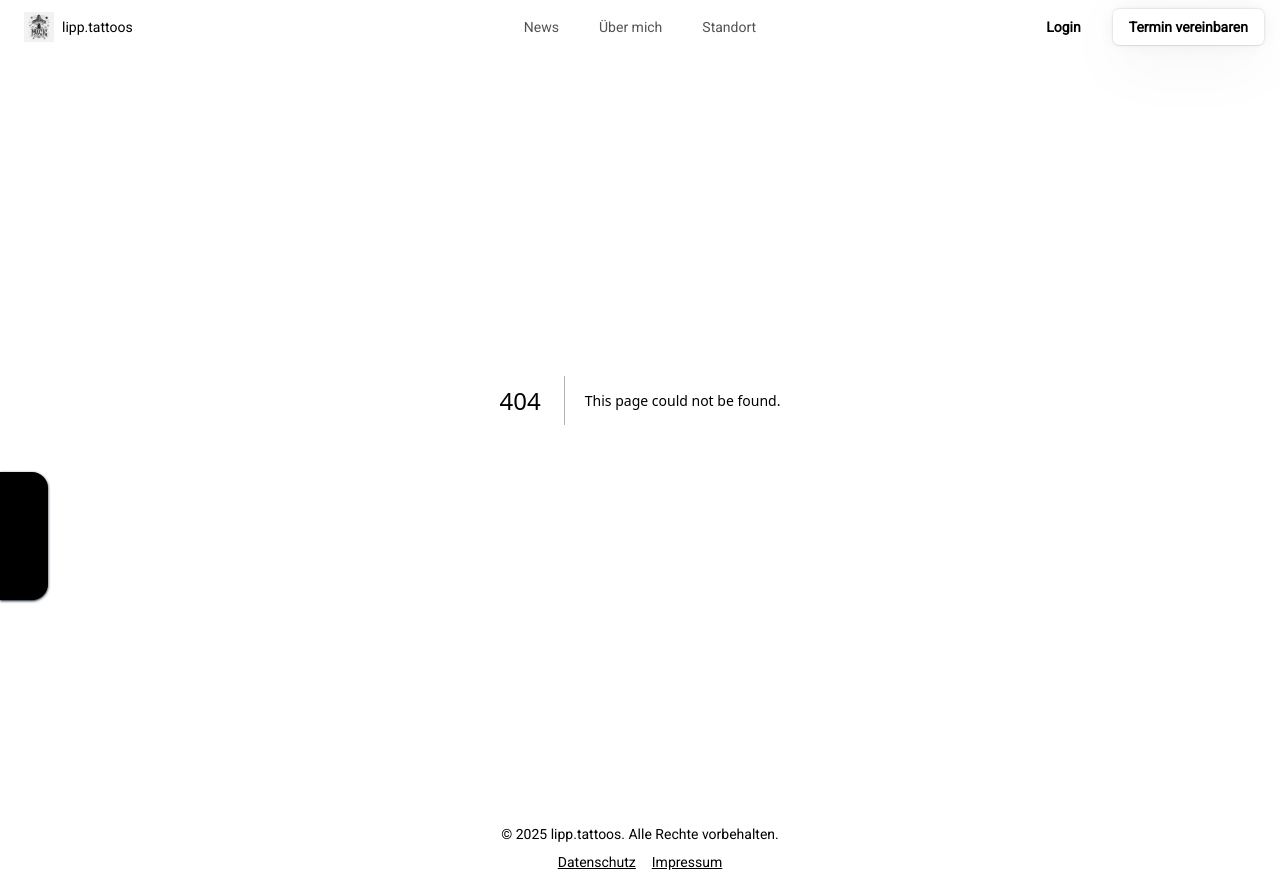
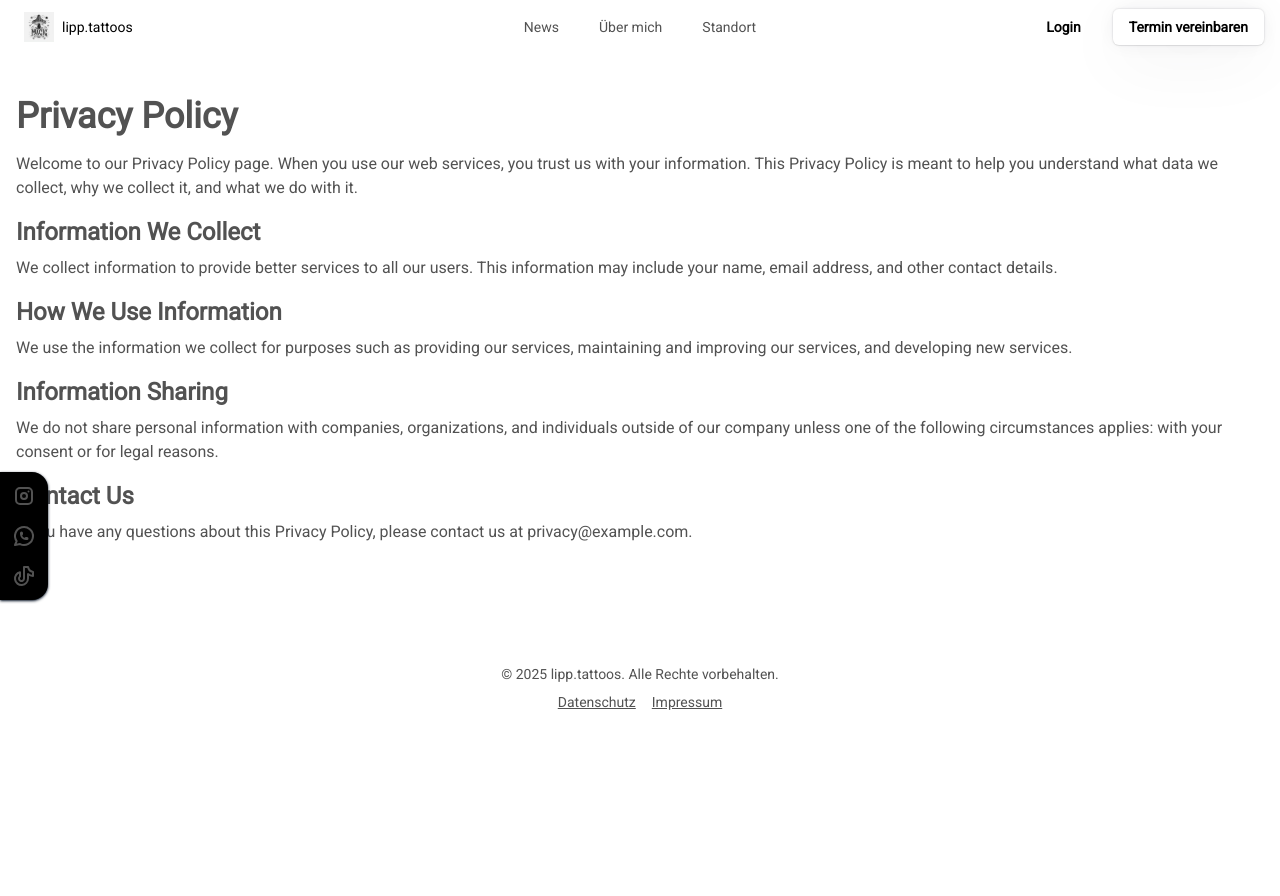
Before and after one commit to mariokreitz/blog-with-simple-cms, a Next.js app: page /pages/privacy in a window 1280 px wide. Before the commit this address had no page. After the commit the page ends 800 px from the top, so only its background shows below. Built offline with nearby package versions, Linux system fonts and the light colour scheme.

Commit message:
Create page.tsx

```diff
--- /dev/null
+++ b/app/pages/privacy/page.tsx
@@ -0,0 +1,40 @@
+import React from "react";
+
+const page = () => {
+  return (
+    <div className="container mx-auto px-4 py-24">
+      <h1 className="mb-4 text-4xl font-bold">Privacy Policy</h1>
+      <p className="mb-4">
+        Welcome to our Privacy Policy page. When you use our web services, you
+        trust us with your information. This Privacy Policy is meant to help you
+        understand what data we collect, why we collect it, and what we do with
+        it.
+      </p>
+      <h2 className="mb-2 text-2xl font-semibold">Information We Collect</h2>
+      <p className="mb-4">
+        We collect information to provide better services to all our users. This
+        information may include your name, email address, and other contact
+        details.
+      </p>
+      <h2 className="mb-2 text-2xl font-semibold">How We Use Information</h2>
+      <p className="mb-4">
+        We use the information we collect for purposes such as providing our
+        services, maintaining and improving our services, and developing new
+        services.
+      </p>
+      <h2 className="mb-2 text-2xl font-semibold">Information Sharing</h2>
+      <p className="mb-4">
+        We do not share personal information with companies, organizations, and
+        individuals outside of our company unless one of the following
+        circumstances applies: with your consent or for legal reasons.
+      </p>
+      <h2 className="mb-2 text-2xl font-semibold">Contact Us</h2>
+      <p>
+        If you have any questions about this Privacy Policy, please contact us
+        at privacy@example.com.
+      </p>
+    </div>
+  );
+};
+
+export default page;
```
